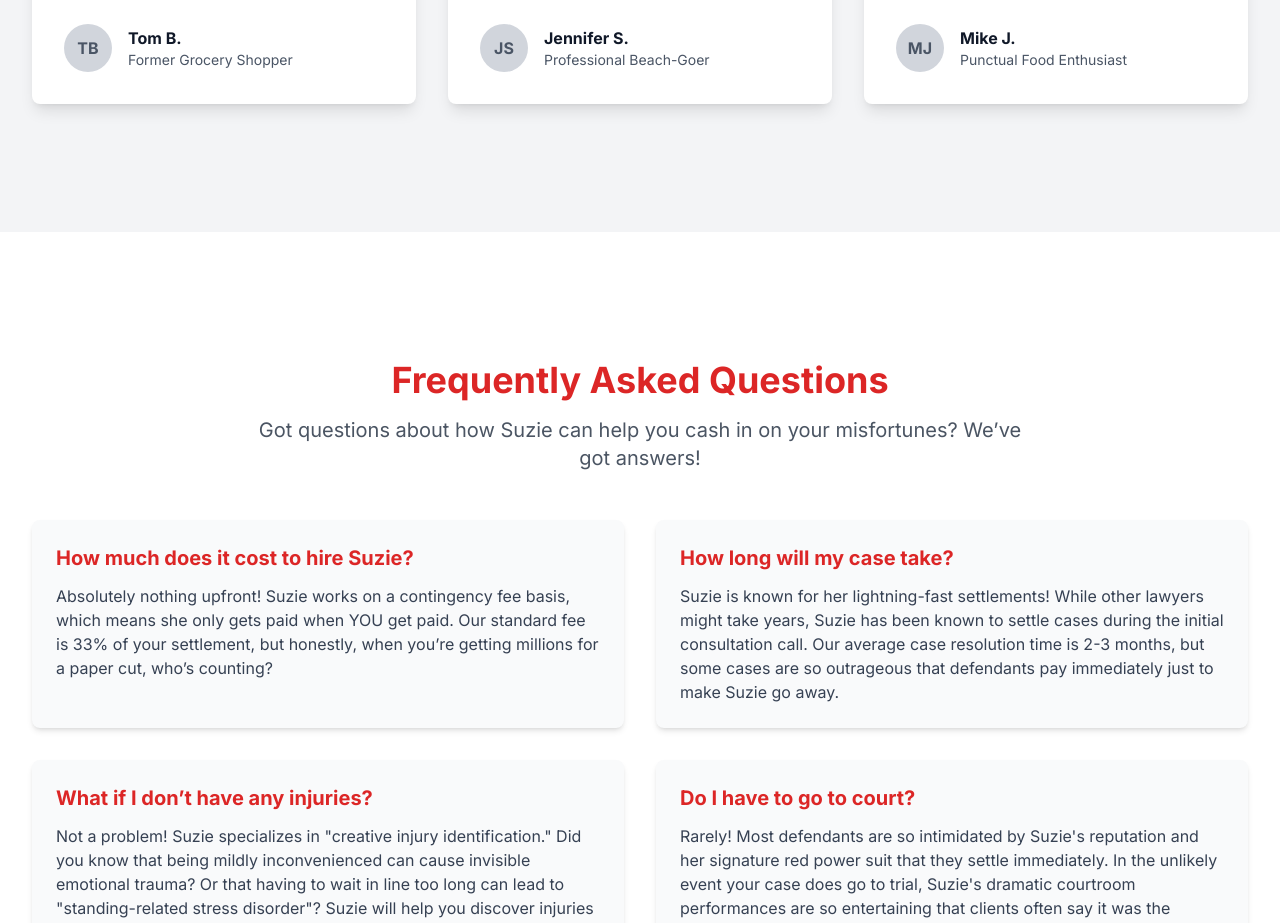
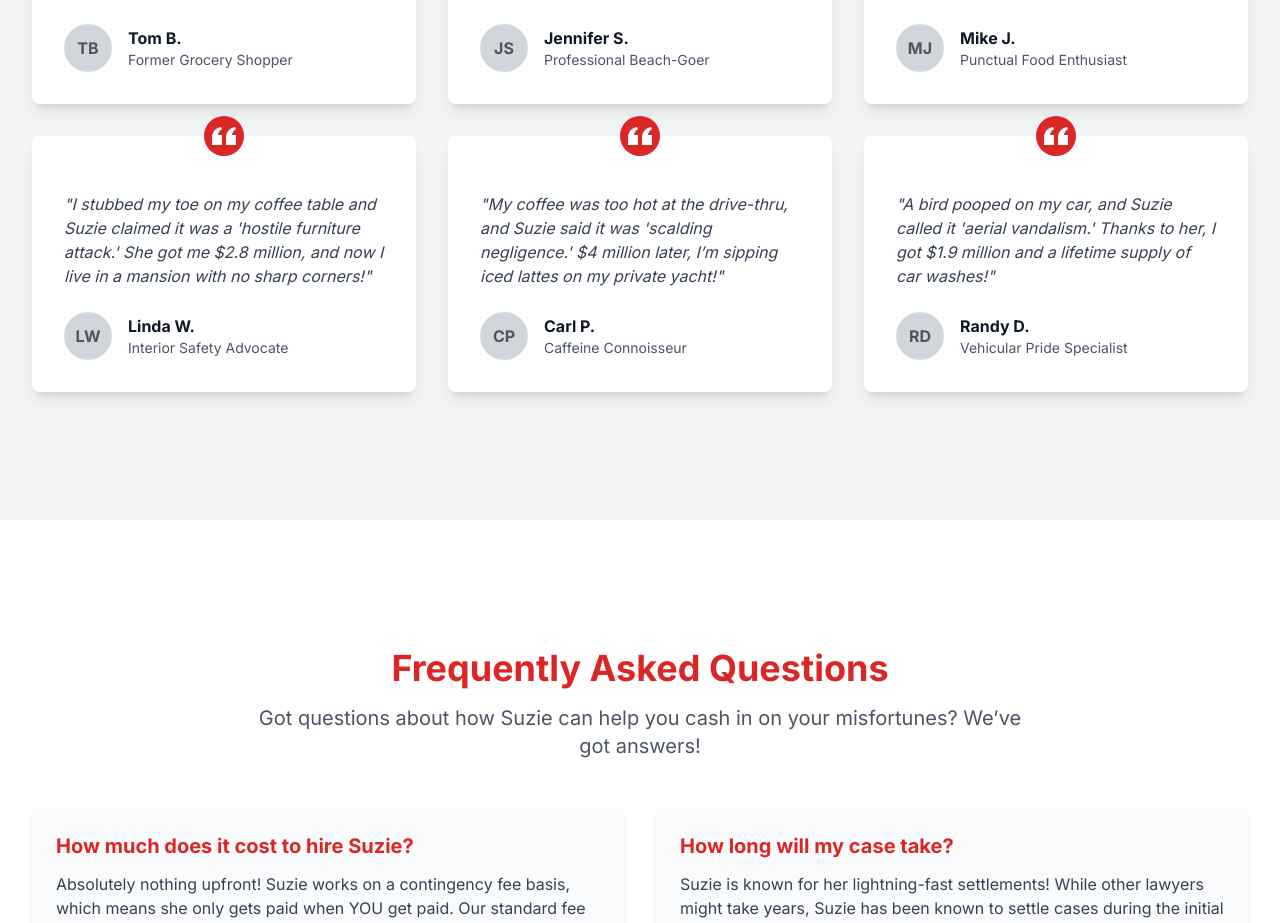
Before and after one commit to Julianwan/suziesues, a Next.js app: page / in a window 1280 px wide. Shown: the part 6424-7347 px from the top of the page. Built offline with nearby package versions, Linux system fonts and the light colour scheme.

Commit message:
more testimonials

```diff
--- a/src/app/components/Testimonials.tsx
+++ b/src/app/components/Testimonials.tsx
@@ -80,6 +80,75 @@ const Testimonials = () => {
               </div>
             </div>
           </div>
+
+          {/* Testimonial 4 - New */}
+          <div className="bg-white p-8 rounded-lg shadow-lg relative">
+            <div className="absolute -top-5 left-1/2 transform -translate-x-1/2 bg-primary text-white w-10 h-10 rounded-full flex items-center justify-center">
+              <svg xmlns="http://www.w3.org/2000/svg" fill="currentColor" viewBox="0 0 24 24" className="w-6 h-6">
+                <path d="M14.017 21v-7.391c0-5.704 3.731-9.57 8.983-10.609l.995 2.151c-2.432.917-3.995 3.638-3.995 5.849h4v10h-9.983zm-14.017 0v-7.391c0-5.704 3.748-9.57 9-10.609l.996 2.151c-2.433.917-3.996 3.638-3.996 5.849h3.983v10h-9.983z" />
+              </svg>
+            </div>
+            <div className="pt-6">
+              <p className="text-gray-700 mb-6 italic">
+                &quot;I stubbed my toe on my coffee table and Suzie claimed it was a &apos;hostile furniture attack.&apos; She got me $2.8 million, and now I live in a mansion with no sharp corners!&quot;
+              </p>
+              <div className="flex items-center">
+                <div className="w-12 h-12 bg-gray-300 rounded-full flex items-center justify-center mr-4">
+                  <span className="text-gray-600 font-bold">LW</span>
+                </div>
+                <div>
+                  <h4 className="font-bold text-gray-900">Linda W.</h4>
+                  <p className="text-gray-600 text-sm">Interior Safety Advocate</p>
+                </div>
+              </div>
+            </div>
+          </div>
+
+          {/* Testimonial 5 - New */}
+          <div className="bg-white p-8 rounded-lg shadow-lg relative">
+            <div className="absolute -top-5 left-1/2 transform -translate-x-1/2 bg-primary text-white w-10 h-10 rounded-full flex items-center justify-center">
+              <svg xmlns="http://www.w3.org/2000/svg" fill="currentColor" viewBox="0 0 24 24" className="w-6 h-6">
+                <path d="M14.017 21v-7.391c0-5.704 3.731-9.57 8.983-10.609l.995 2.151c-2.432.917-3.995 3.638-3.995 5.849h4v10h-9.983zm-14.017 0v-7.391c0-5.704 3.748-9.57 9-10.609l.996 2.151c-2.433.917-3.996 3.638-3.996 5.849h3.983v10h-9.983z" />
+              </svg>
+            </div>
+            <div className="pt-6">
+              <p className="text-gray-700 mb-6 italic">
+                &quot;My coffee was too hot at the drive-thru, and Suzie said it was &apos;scalding negligence.&apos; $4 million later, I’m sipping iced lattes on my private yacht!&quot;
+              </p>
+              <div className="flex items-center">
+                <div className="w-12 h-12 bg-gray-300 rounded-full flex items-center justify-center mr-4">
+                  <span className="text-gray-600 font-bold">CP</span>
+                </div>
+                <div>
+                  <h4 className="font-bold text-gray-900">Carl P.</h4>
+                  <p className="text-gray-600 text-sm">Caffeine Connoisseur</p>
+                </div>
+              </div>
+            </div>
+          </div>
+
+          {/* Testimonial 6 - New */}
+          <div className="bg-white p-8 rounded-lg shadow-lg relative">
+            <div className="absolute -top-5 left-1/2 transform -translate-x-1/2 bg-primary text-white w-10 h-10 rounded-full flex items-center justify-center">
+              <svg xmlns="http://www.w3.org/2000/svg" fill="currentColor" viewBox="0 0 24 24" className="w-6 h-6">
+                <path d="M14.017 21v-7.391c0-5.704 3.731-9.57 8.983-10.609l.995 2.151c-2.432.917-3.995 3.638-3.995 5.849h4v10h-9.983zm-14.017 0v-7.391c0-5.704 3.748-9.57 9-10.609l.996 2.151c-2.433.917-3.996 3.638-3.996 5.849h3.983v10h-9.983z" />
+              </svg>
+            </div>
+            <div className="pt-6">
+              <p className="text-gray-700 mb-6 italic">
+                &quot;A bird pooped on my car, and Suzie called it &apos;aerial vandalism.&apos; Thanks to her, I got $1.9 million and a lifetime supply of car washes!&quot;
+              </p>
+              <div className="flex items-center">
+                <div className="w-12 h-12 bg-gray-300 rounded-full flex items-center justify-center mr-4">
+                  <span className="text-gray-600 font-bold">RD</span>
+                </div>
+                <div>
+                  <h4 className="font-bold text-gray-900">Randy D.</h4>
+                  <p className="text-gray-600 text-sm">Vehicular Pride Specialist</p>
+                </div>
+              </div>
+            </div>
+          </div>
         </div>
       </div>
     </section>
```
Also changed, not shown: 1 other file (tests, documents, lock files or other folders).
